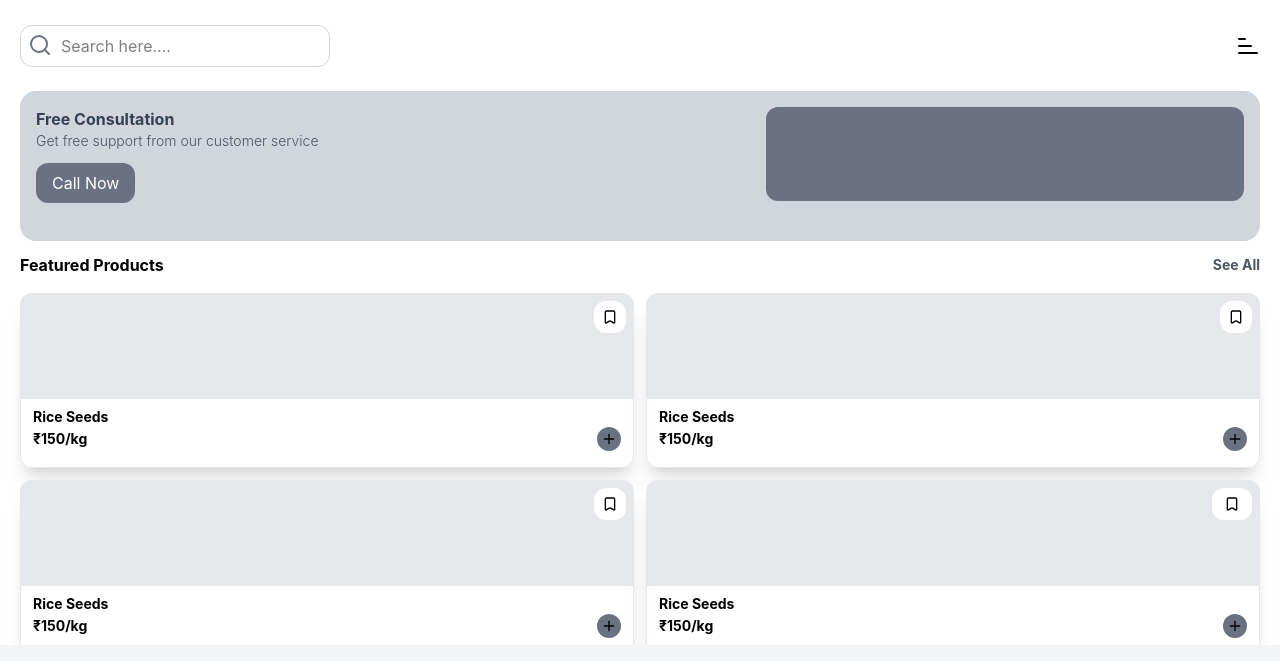
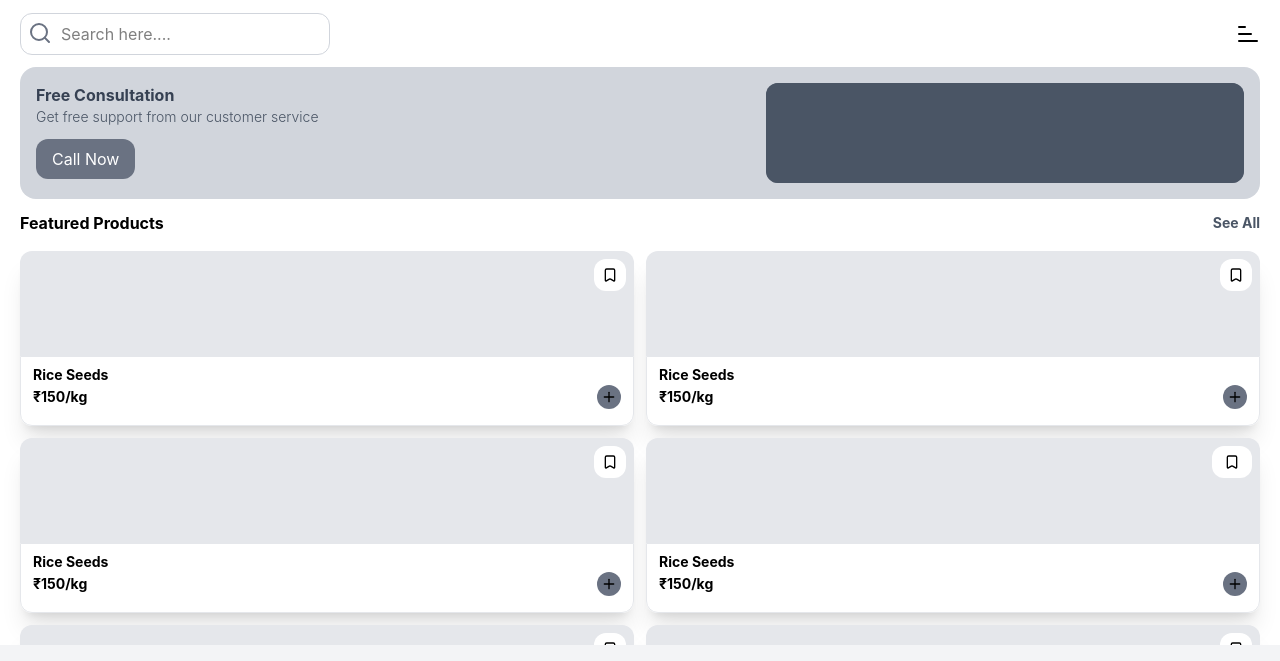
Before and after one commit to avi7yt/e-commerce-website, a website built with Vite: page index.html in a window 1280 px wide. Shown: the part 75-736 px from the top of the page. Built offline with nearby package versions, Linux system fonts and the light colour scheme.

Commit message:
refactor main layout and improve call-to-action section

```diff
--- a/index.html
+++ b/index.html
@@ -21,8 +21,9 @@
         <svg xmlns="http://www.w3.org/2000/svg" width="24" height="24" viewBox="0 0 24 24" fill="none" stroke="currentColor" stroke-width="2" stroke-linecap="round" stroke-linejoin="round" class="lucide lucide-bell preview-icon"><path d="M10.268 21a2 2 0 0 0 3.464 0"/><path d="M3.262 15.326A1 1 0 0 0 4 17h16a1 1 0 0 0 .74-1.673C19.41 13.956 18 12.499 18 8A6 6 0 0 0 6 8c0 4.499-1.411 5.956-2.738 7.326"/></svg>
       </div>
     </header>
-    <main class="px-5 py-2 flex flex-col gap-3 h-[80vh]">
-      <div class="flex justify-between h-[10vh] items-center ">
+    <main class="px-5 py-2 flex flex-col gap-3">
+      <!-- Search Bar -->
+      <div class="flex justify-between items-center ">
         <div class="search">
           <div class="search-input relative">
             <input class="border border-gray-300 pl-10 pr-5 py-2 rounded-xl" type="text" placeholder="Search here....">
@@ -36,19 +37,20 @@
         </div>
       </div>
 
-      <div class="wrapper bg-gray-300 p-4 flex justify-between gap-3 rounded-2xl h-[22vh] overflow-scroll">
+      <!-- Call to action -->
+      <div class="wrapper bg-gray-300 p-4 flex justify-between gap-3 rounded-2xl">
           <div class="text-content basis-6/10">
             <h1 class="text-gray-700 font-bold">Free Consultation</h1>
             <p class="text-sm font-light text-gray-600">Get free support from our customer service</p>
             <button class="bg-gray-500 text-white px-4 py-2 rounded-xl mt-3 capitalize">call now</button>
           </div>
           <div class="media bg-gray-500 basis-4/10 h-[80%] rounded-xl">
-
+            <div class="w-full h-25 bg-gray-600 rounded-xl"></div>
           </div>
       </div>
 
       <!-- Featured Products -->
-       <div class="featured-products h-[48vh]">
+       <div class="featured-products mb-[10vh]">
           <div class="flex justify-between items-center mb-4">
             <h3 class="font-bold">Featured Products</h3>
             <span class="text-gray-600 hover:text-black font-bold text-sm">See All</span>
@@ -154,7 +156,7 @@
        </div>
     </main>
     <!-- Navigation bar -->
-    <nav class="h-[10vh] w-full bg-gray-100 fixed flex justify-around items-center">
+    <nav class="h-[10vh] w-full bg-gray-100 fixed flex justify-around items-center bottom-0">
         <div class="home w-full items-center flex justify-center-center flex-col ">
           <div class="home-icon">
             <svg xmlns="http://www.w3.org/2000/svg" width="24" height="24" viewBox="0 0 24 24" fill="none" stroke="currentColor" stroke-width="2" stroke-linecap="round" stroke-linejoin="round" class="lucide lucide-house preview-icon"><path d="M15 21v-8a1 1 0 0 0-1-1h-4a1 1 0 0 0-1 1v8"/><path d="M3 10a2 2 0 0 1 .709-1.528l7-6a2 2 0 0 1 2.582 0l7 6A2 2 0 0 1 21 10v9a2 2 0 0 1-2 2H5a2 2 0 0 1-2-2z"/></svg>
```
